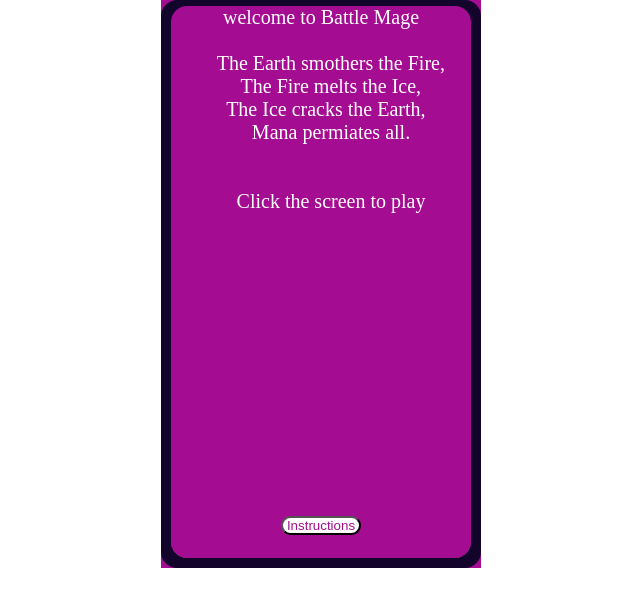
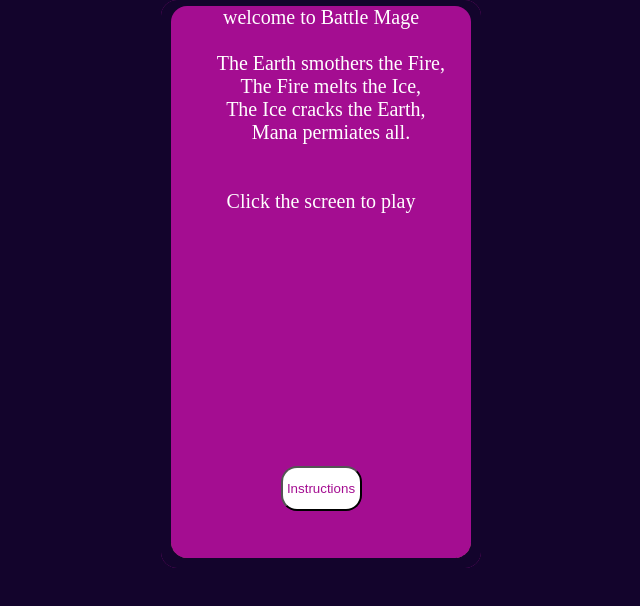
Before and after one commit to BBSharps/battle-mage-react, a React (Create React App) app: page / in a window 1280 px wide. Shown: the top 606 px of the page, without its empty margins (319-959 px from the left). Built offline with nearby package versions, Linux system fonts and the light colour scheme; a web font is replaced by a local one.

Commit message:
second buuld, fixed background and buttons

```diff
--- a/src/App.css
+++ b/src/App.css
@@ -7,10 +7,18 @@
 }
 
 .App {
-  width: auto;
-  height: 100%;
+  width: 100vw;
+  height: 100vh;
   display: flex;
   justify-content: center;
+}
+main{
+  width: 100vw;
+  height: 100vh;
+  display: flex;
+  justify-content: center;
+  background-color: #13042c;
+
 }
 .linkMobile {
   width: 320px;
@@ -23,6 +31,7 @@
 font-size: 20px;
 color: white;
 text-align: center;
+border-radius: 16px;
 }
 .mobileWindow {
         border-radius: 16px;
@@ -52,10 +61,12 @@ text-align: center;
   border-radius: 16px;
   margin-top: 6px;
    }
-   .text button {
+   button {
     background-color:white ;
     color:#A40d91;
     border-radius: 16px;
+    height: 45px;
+    width: 81px;
    }
   .spellWindow {
     background-color: #1da40d;
--- a/src/elements/mobile-window.jsx
+++ b/src/elements/mobile-window.jsx
@@ -51,8 +51,6 @@ function MobileWindow() {
 
 
 
-
-
     `,
   });
   return (
```
